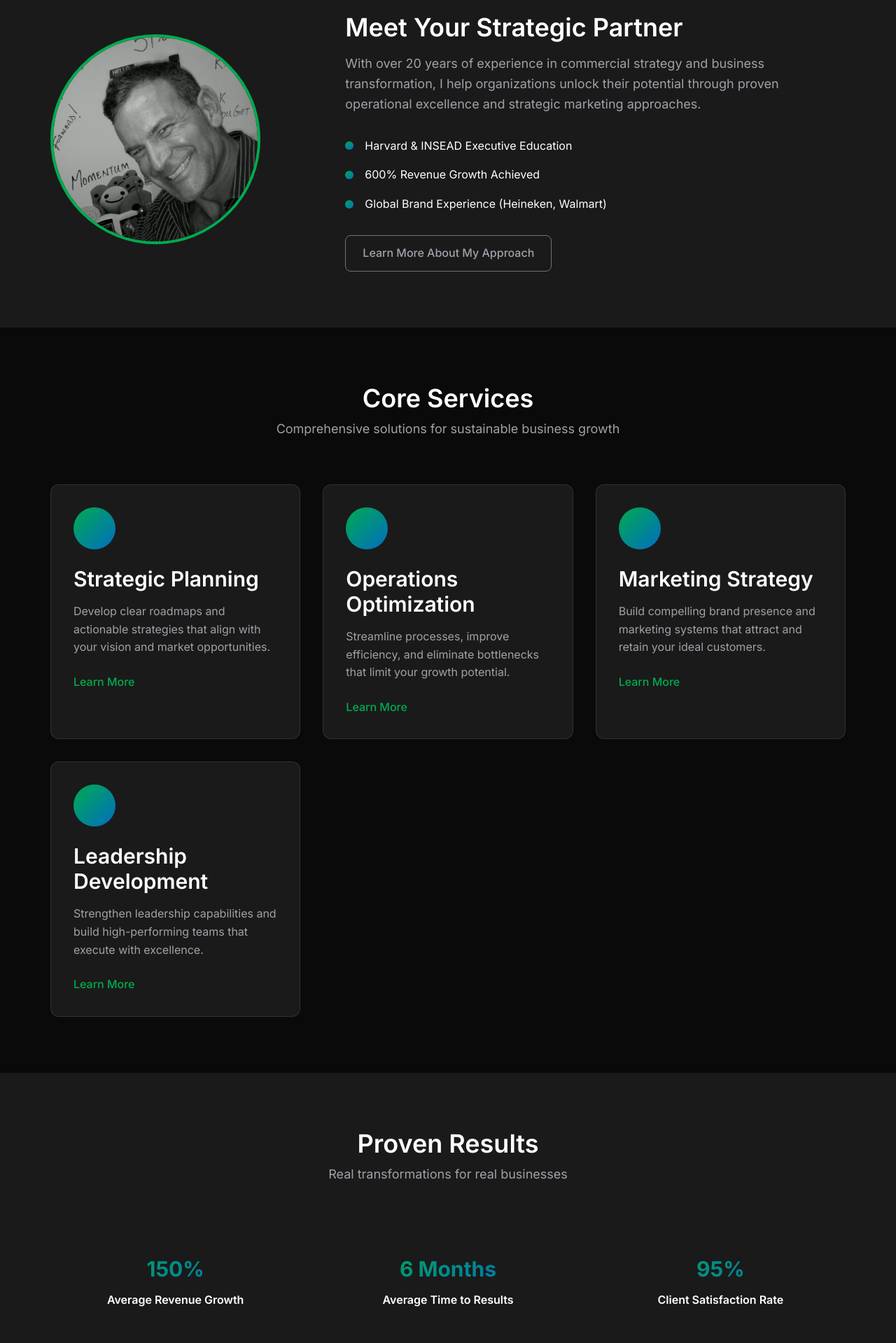
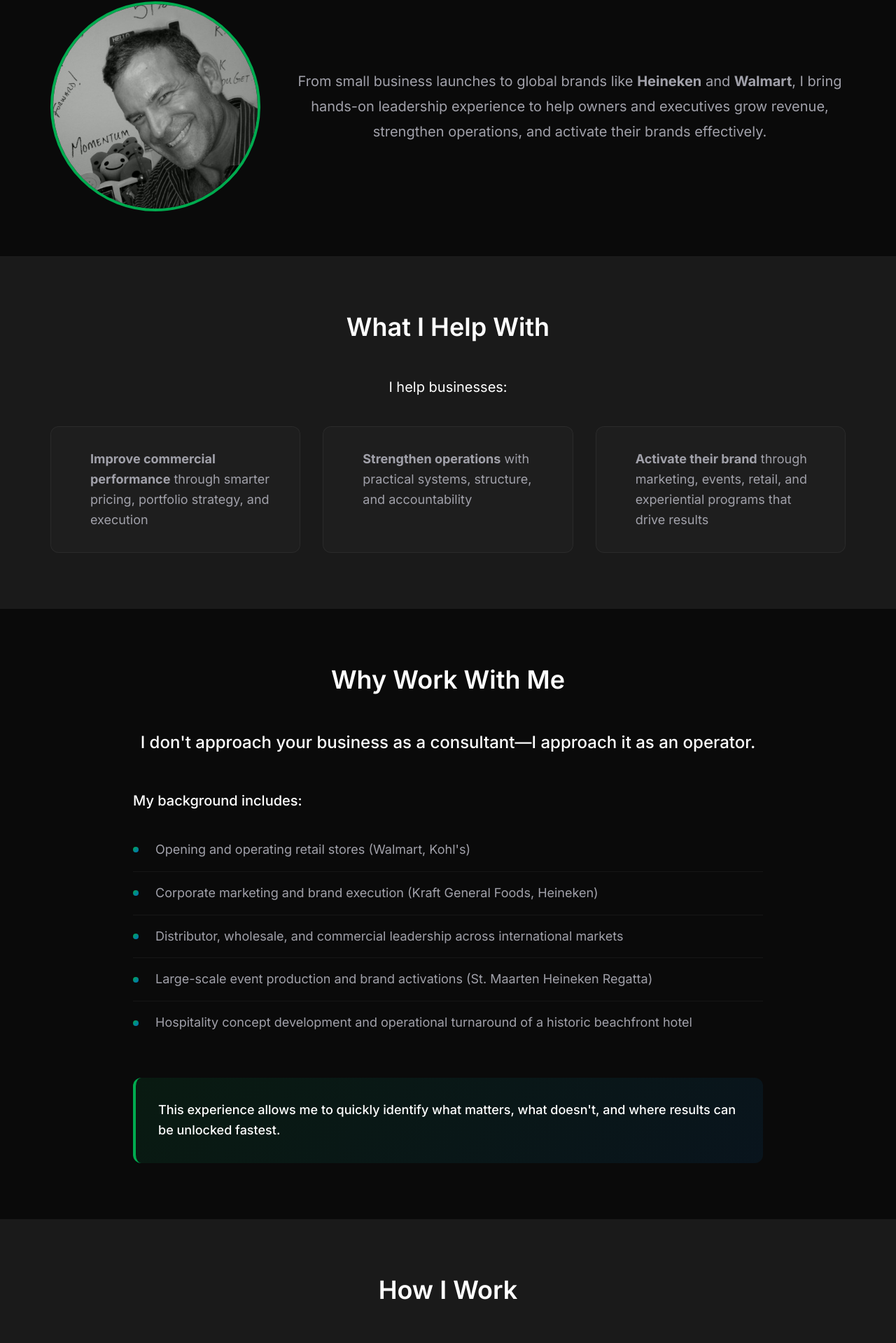
Before and after one commit to JacksonLeone/greenspring-website, a Next.js app: page / in a window 1280 px wide. Shown: the part 862-2781 px from the top of the page at 70% size. Built offline with nearby package versions, Linux system fonts and the light colour scheme.

Commit message:
Filled in section

```diff
--- a/src/pages/index.tsx
+++ b/src/pages/index.tsx
@@ -10,11 +10,11 @@ export default function Home() {
       <section className="hero">
         <div className="hero-container">
           <div className="hero-content">
-            <h1 className="hero-title">Transform Your Business for <span className="gradient-text">Sustainable Growth</span></h1>
-            <p className="hero-subtitle">Expert management consulting, strategic marketing, and operational excellence solutions that drive real results for ambitious organizations in beverage, hospitality, and beyond.</p>
+            <h1 className="hero-title">Using Experience to Deliver <span className="gradient-text">Real Business Results</span></h1>
+            <p className="hero-subtitle">I help businesses improve performance by applying real-world experience across marketing, operations, retail, hospitality, and events—turning ideas into execution and execution into results.</p>
             <div className="hero-buttons">
               <Link href="/contact" className="btn btn-primary">Schedule Consultation</Link>
-              <Link href="/services" className="btn btn-secondary">Learn More</Link>
+              <Link href="/about" className="btn btn-secondary">Learn More</Link>
             </div>
           </div>
           <div className="hero-visual">
@@ -27,114 +27,144 @@ export default function Home() {
         </div>
       </section>
 
-      {/* About Preview */}
-      <section id="about-preview" className="about-preview">
+      {/* Introduction Section */}
+      <section className="intro-section">
         <div className="container">
-          <div className="about-grid">
-            <div className="about-image">
+          <div className="intro-grid">
+            <div className="intro-image">
               <img src={getImagePath('images/john-leone-linkedin.jpeg')} alt="John Leone - GreenSpring Founder" className="profile-image" />
             </div>
-            <div className="about-content">
-              <h2>Meet Your Strategic Partner</h2>
-              <p className="lead">With over 20 years of experience in commercial strategy and business transformation, I help organizations unlock their potential through proven operational excellence and strategic marketing approaches.</p>
-              <div className="credentials">
-                <div className="credential-item">
-                  <div className="credential-icon">
-                    <div className="icon-circle"></div>
-                  </div>
-                  <span>Harvard & INSEAD Executive Education</span>
-                </div>
-                <div className="credential-item">
-                  <div className="credential-icon">
-                    <div className="icon-circle"></div>
-                  </div>
-                  <span>600% Revenue Growth Achieved</span>
-                </div>
-                <div className="credential-item">
-                  <div className="credential-icon">
-                    <div className="icon-circle"></div>
-                  </div>
-                  <span>Global Brand Experience (Heineken, Walmart)</span>
-                </div>
-              </div>
-              <Link href="/about" className="btn btn-outline">Learn More About My Approach</Link>
+            <div className="intro-content">
+              <p className="intro-lead">From small business launches to global brands like <strong>Heineken</strong> and <strong>Walmart</strong>, I bring hands-on leadership experience to help owners and executives grow revenue, strengthen operations, and activate their brands effectively.</p>
             </div>
           </div>
         </div>
       </section>
 
-      {/* Services Overview */}
-      <section id="services" className="services-overview">
+      {/* What I Help With Section */}
+      <section className="help-with-section">
         <div className="container">
           <div className="section-header">
-            <h2>Core Services</h2>
-            <p>Comprehensive solutions for sustainable business growth</p>
+            <h2>What I Help With</h2>
           </div>
-          <div className="services-grid">
-            <div className="service-card">
-              <div className="service-icon">
+          <div className="help-content">
+            <p className="section-intro">I help businesses:</p>
+            <div className="help-grid">
+              <div className="help-item">
+                <div className="help-icon">
                   <div className="icon-circle gradient-bg"></div>
                 </div>
-              <h3>Strategic Planning</h3>
-              <p>Develop clear roadmaps and actionable strategies that align with your vision and market opportunities.</p>
-              <Link href="/services#strategic" className="service-link">Learn More</Link>
+                <p><strong>Improve commercial performance</strong> through smarter pricing, portfolio strategy, and execution</p>
               </div>
-            <div className="service-card">
-              <div className="service-icon">
+              <div className="help-item">
+                <div className="help-icon">
                   <div className="icon-circle gradient-bg"></div>
                 </div>
-              <h3>Operations Optimization</h3>
-              <p>Streamline processes, improve efficiency, and eliminate bottlenecks that limit your growth potential.</p>
-              <Link href="/services#operations" className="service-link">Learn More</Link>
+                <p><strong>Strengthen operations</strong> with practical systems, structure, and accountability</p>
               </div>
-            <div className="service-card">
-              <div className="service-icon">
+              <div className="help-item">
+                <div className="help-icon">
                   <div className="icon-circle gradient-bg"></div>
                 </div>
-              <h3>Marketing Strategy</h3>
-              <p>Build compelling brand presence and marketing systems that attract and retain your ideal customers.</p>
-              <Link href="/services#marketing" className="service-link">Learn More</Link>
+                <p><strong>Activate their brand</strong> through marketing, events, retail, and experiential programs that drive results</p>
               </div>
-            <div className="service-card">
-              <div className="service-icon">
-                <div className="icon-circle gradient-bg"></div>
-              </div>
-              <h3>Leadership Development</h3>
-              <p>Strengthen leadership capabilities and build high-performing teams that execute with excellence.</p>
-              <Link href="/services#leadership" className="service-link">Learn More</Link>
             </div>
           </div>
         </div>
       </section>
 
-      {/* Results Section */}
-      <section id="results" className="results">
+      {/* Why Work With Me Section */}
+      <section className="why-section">
         <div className="container">
           <div className="section-header">
-            <h2>Proven Results</h2>
-            <p>Real transformations for real businesses</p>
+            <h2>Why Work With Me</h2>
           </div>
-          <div className="results-grid">
-            <div className="result-stat">
-              <div className="stat-number">150%</div>
-              <div className="stat-label">Average Revenue Growth</div>
-            </div>
-            <div className="result-stat">
-              <div className="stat-number">6 Months</div>
-              <div className="stat-label">Average Time to Results</div>
-            </div>
-            <div className="result-stat">
-              <div className="stat-number">95%</div>
-              <div className="stat-label">Client Satisfaction Rate</div>
+          <div className="why-content">
+            <p className="why-intro">I don't approach your business as a consultant—I approach it as an operator.</p>
+
+            <p className="why-subheading">My background includes:</p>
+            <ul className="why-list">
+              <li>Opening and operating retail stores (Walmart, Kohl's)</li>
+              <li>Corporate marketing and brand execution (Kraft General Foods, Heineken)</li>
+              <li>Distributor, wholesale, and commercial leadership across international markets</li>
+              <li>Large-scale event production and brand activations (St. Maarten Heineken Regatta)</li>
+              <li>Hospitality concept development and operational turnaround of a historic beachfront hotel</li>
+            </ul>
+
+            <div className="why-closing">
+              <p>This experience allows me to quickly identify what matters, what doesn't, and where results can be unlocked fastest.</p>
             </div>
           </div>
-          <div className="testimonials">
-            <div className="testimonial-card">
-              <p className="testimonial-text">"John is a great Director, he has a kind of authority/charm that everybody likes, this results in a structured company with a very good vibe! His expertise in operations and marketing is exceptional."</p>
-              <div className="testimonial-author">
-                <strong>Davina Lamberts</strong>
-                <span>Co-owner & CEO, BKN-Productions</span>
         </div>
+      </section>
+
+      {/* How I Work Section */}
+      <section className="how-section">
+        <div className="container">
+          <div className="section-header">
+            <h2>How I Work</h2>
+          </div>
+          <div className="how-content">
+            <p className="section-intro">My approach is simple and practical:</p>
+            <div className="how-steps">
+              <div className="how-step">
+                <div className="step-number">01</div>
+                <p>Assess your business, challenges, and opportunities</p>
+              </div>
+              <div className="how-step">
+                <div className="step-number">02</div>
+                <p>Focus on the actions that will have the greatest impact</p>
+              </div>
+              <div className="how-step">
+                <div className="step-number">03</div>
+                <p>Support execution, not just planning</p>
+              </div>
+              <div className="how-step">
+                <div className="step-number">04</div>
+                <p>Measure results and adjust quickly</p>
+              </div>
+            </div>
+          </div>
+        </div>
+      </section>
+
+      {/* Who I Work With Section */}
+      <section className="who-section">
+        <div className="container">
+          <div className="section-header">
+            <h2>Who I Work With</h2>
+          </div>
+          <div className="who-content">
+            <p className="section-intro">I work with:</p>
+            <div className="who-grid">
+              <div className="who-item">
+                <div className="who-icon">
+                  <div className="icon-circle"></div>
+                </div>
+                <p>Small and growing businesses</p>
+              </div>
+              <div className="who-item">
+                <div className="who-icon">
+                  <div className="icon-circle"></div>
+                </div>
+                <p>Hospitality, retail, and beverage operators</p>
+              </div>
+              <div className="who-item">
+                <div className="who-icon">
+                  <div className="icon-circle"></div>
+                </div>
+                <p>Owners, boards, and leadership teams</p>
+              </div>
+              <div className="who-item">
+                <div className="who-icon">
+                  <div className="icon-circle"></div>
+                </div>
+                <p>Businesses preparing to launch, expand, or reposition</p>
+              </div>
+            </div>
+
+            <div className="who-closing">
+              <p>If you need clarity, structure, and execution—not theory—I can help.</p>
             </div>
           </div>
         </div>
--- a/src/styles/main.css
+++ b/src/styles/main.css
@@ -2022,4 +2022,319 @@ h4 { font-size: var(--font-size-2xl); }
     .metrics-grid {
         grid-template-columns: 1fr;
     }
-}
+
+    /* Home page sections - responsive */
+    .intro-grid {
+        grid-template-columns: 1fr;
+        text-align: center;
+        gap: 2rem;
+    }
+
+    .help-grid {
+        grid-template-columns: 1fr;
+    }
+
+    .how-steps {
+        grid-template-columns: 1fr;
+    }
+
+    .who-grid {
+        grid-template-columns: 1fr;
+    }
+
+    .intro-lead,
+    .why-intro {
+        font-size: var(--font-size-lg);
+    }
+}
+
+/* ============================================
+   HOME PAGE - NEW SECTIONS
+   ============================================ */
+
+/* Introduction Section */
+.intro-section {
+    padding: 4rem 0;
+    background-color: var(--dark-bg);
+}
+
+.intro-grid {
+    display: grid;
+    grid-template-columns: 300px 1fr;
+    gap: 3rem;
+    align-items: center;
+}
+
+.intro-image {
+    display: flex;
+    justify-content: center;
+}
+
+.intro-content {
+    display: flex;
+    align-items: center;
+}
+
+.intro-lead {
+    font-size: var(--font-size-xl);
+    line-height: 1.8;
+    color: var(--text-secondary);
+}
+
+/* What I Help With Section */
+.help-with-section {
+    padding: 5rem 0;
+    background-color: var(--dark-secondary);
+}
+
+.help-with-section .section-header {
+    text-align: center;
+    margin-bottom: 3rem;
+}
+
+.help-content .section-intro {
+    font-size: var(--font-size-xl);
+    color: var(--text-primary);
+    margin-bottom: 2.5rem;
+    text-align: center;
+}
+
+.help-grid {
+    display: grid;
+    grid-template-columns: repeat(auto-fit, minmax(300px, 1fr));
+    gap: 2rem;
+}
+
+.help-item {
+    display: flex;
+    gap: 1.5rem;
+    padding: 2rem;
+    background: rgba(255, 255, 255, 0.02);
+    border-radius: var(--border-radius);
+    border: 1px solid rgba(255, 255, 255, 0.05);
+    transition: all 0.3s ease;
+}
+
+.help-item:hover {
+    background: rgba(255, 255, 255, 0.04);
+    border-color: rgba(0, 171, 79, 0.3);
+    transform: translateY(-4px);
+}
+
+.help-icon {
+    flex-shrink: 0;
+}
+
+.help-item p {
+    font-size: var(--font-size-lg);
+    color: var(--text-secondary);
+    margin: 0;
+}
+
+/* Why Work With Me Section */
+.why-section {
+    padding: 5rem 0;
+    background-color: var(--dark-bg);
+}
+
+.why-section .section-header {
+    text-align: center;
+    margin-bottom: 3rem;
+}
+
+.why-content {
+    max-width: 900px;
+    margin: 0 auto;
+}
+
+.why-intro {
+    font-size: var(--font-size-2xl);
+    color: var(--text-primary);
+    text-align: center;
+    margin-bottom: 3rem;
+    font-weight: 500;
+}
+
+.why-subheading {
+    font-size: var(--font-size-xl);
+    color: var(--text-primary);
+    margin-bottom: 1.5rem;
+    font-weight: 500;
+}
+
+.why-list {
+    list-style: none;
+    padding: 0;
+    margin-bottom: 3rem;
+}
+
+.why-list li {
+    font-size: var(--font-size-lg);
+    color: var(--text-secondary);
+    padding: 1rem 0;
+    padding-left: 2rem;
+    position: relative;
+    border-bottom: 1px solid rgba(255, 255, 255, 0.05);
+}
+
+.why-list li:last-child {
+    border-bottom: none;
+}
+
+.why-list li::before {
+    content: '';
+    position: absolute;
+    left: 0;
+    top: 50%;
+    transform: translateY(-50%);
+    width: 8px;
+    height: 8px;
+    background: var(--gradient-primary);
+    border-radius: 50%;
+}
+
+.why-closing {
+    background: var(--gradient-subtle);
+    border-left: 4px solid var(--primary-green);
+    padding: 2rem;
+    border-radius: var(--border-radius);
+    margin-top: 2rem;
+}
+
+.why-closing p {
+    font-size: var(--font-size-lg);
+    color: var(--text-primary);
+    margin: 0;
+    font-weight: 500;
+}
+
+/* How I Work Section */
+.how-section {
+    padding: 5rem 0;
+    background-color: var(--dark-secondary);
+}
+
+.how-section .section-header {
+    text-align: center;
+    margin-bottom: 3rem;
+}
+
+.how-content .section-intro {
+    font-size: var(--font-size-xl);
+    color: var(--text-primary);
+    margin-bottom: 2.5rem;
+    text-align: center;
+}
+
+.how-steps {
+    display: grid;
+    grid-template-columns: repeat(2, 1fr);
+    gap: 2rem;
+    max-width: 1000px;
+    margin: 0 auto;
+}
+
+.how-step {
+    background: rgba(255, 255, 255, 0.02);
+    border: 1px solid rgba(255, 255, 255, 0.05);
+    border-radius: var(--border-radius);
+    padding: 2rem;
+    text-align: center;
+    transition: all 0.3s ease;
+}
+
+.how-step:hover {
+    background: rgba(255, 255, 255, 0.04);
+    border-color: rgba(1, 109, 194, 0.3);
+    transform: translateY(-4px);
+}
+
+.step-number {
+    font-size: var(--font-size-3xl);
+    font-weight: 700;
+    background: var(--gradient-primary);
+    -webkit-background-clip: text;
+    -webkit-text-fill-color: transparent;
+    background-clip: text;
+    margin-bottom: 1rem;
+}
+
+.how-step p {
+    font-size: var(--font-size-lg);
+    color: var(--text-secondary);
+    margin: 0;
+}
+
+/* Who I Work With Section */
+.who-section {
+    padding: 5rem 0;
+    background-color: var(--dark-bg);
+}
+
+.who-section .section-header {
+    text-align: center;
+    margin-bottom: 3rem;
+}
+
+.who-content .section-intro {
+    font-size: var(--font-size-xl);
+    color: var(--text-primary);
+    margin-bottom: 2.5rem;
+    text-align: center;
+}
+
+.who-grid {
+    display: grid;
+    grid-template-columns: repeat(auto-fit, minmax(260px, 1fr));
+    gap: 1.5rem;
+    margin-bottom: 3rem;
+}
+
+.who-item {
+    display: flex;
+    align-items: center;
+    gap: 1rem;
+    padding: 1.5rem;
+    background: rgba(255, 255, 255, 0.02);
+    border-radius: var(--border-radius);
+    border: 1px solid rgba(255, 255, 255, 0.05);
+    transition: all 0.3s ease;
+}
+
+.who-item:hover {
+    background: rgba(255, 255, 255, 0.04);
+    border-color: rgba(0, 171, 79, 0.3);
+    transform: translateX(4px);
+}
+
+.who-icon .icon-circle {
+    width: 12px;
+    height: 12px;
+    background: var(--gradient-primary);
+    border-radius: 50%;
+}
+
+.who-item p {
+    font-size: var(--font-size-lg);
+    color: var(--text-secondary);
+    margin: 0;
+}
+
+.who-closing {
+    background: var(--gradient-subtle);
+    border-left: 4px solid var(--primary-blue);
+    padding: 2rem;
+    border-radius: var(--border-radius);
+    margin-top: 2rem;
+    max-width: 900px;
+    margin-left: auto;
+    margin-right: auto;
+}
+
+.who-closing p {
+    font-size: var(--font-size-xl);
+    color: var(--text-primary);
+    margin: 0;
+    font-weight: 500;
+    text-align: center;
+}
```
Lines whose indentation alone changed are shown as unchanged.
